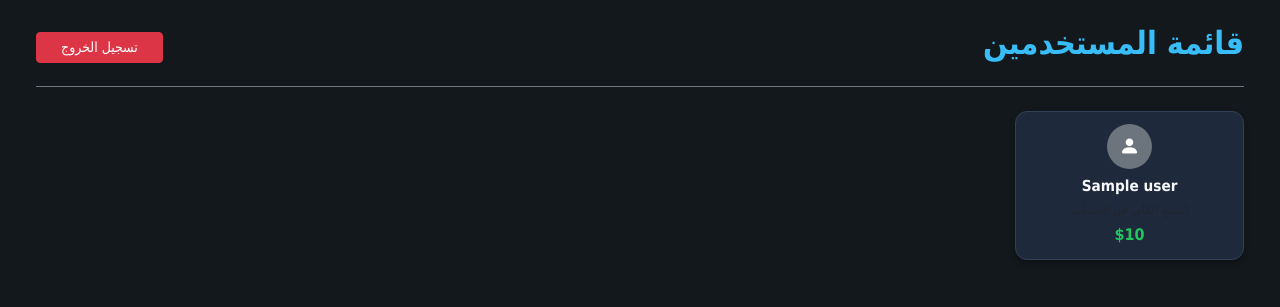
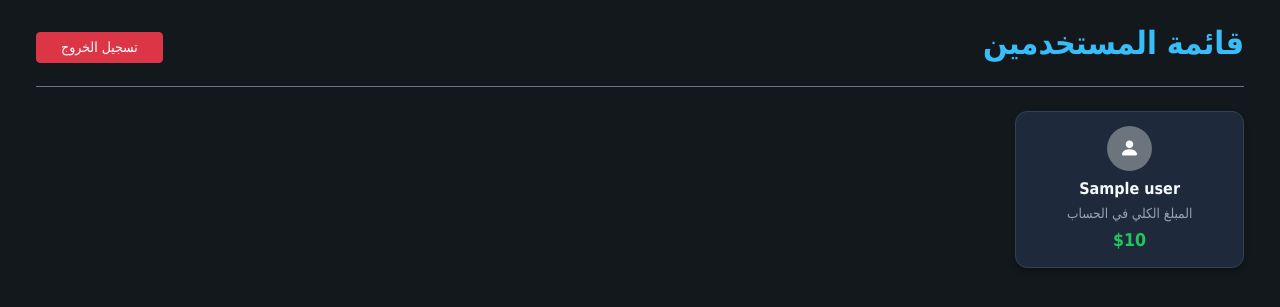
Before and after one commit to qazwsxedcmmm420-alt/fast-project, a Flask app: template templates/admin_dashboard.html in a window 1280 px wide. Shown: the top 307 px of the page. Run offline with Flask 3, Linux system fonts and the light colour scheme; the template is opened without the code that fills it: most values are stand-ins (such as "Sample title", 1, 10 or a date in 2020).

Commit message:
Format balance numbers with commas and clarify account text

```diff
--- a/templates/admin_dashboard.html
+++ b/templates/admin_dashboard.html
@@ -30,9 +30,9 @@
             width: 20%;
         }
 
-        /* تقليل الأحجام لتصبح البطاقات والأيقونات أصغر وأرتب */
+        /* البطاقات والأيقونات */
         .user-card {
-            padding: 12px !important;
+            padding: 14px !important;
             border-radius: 12px !important;
             transition: transform 0.2s ease-in-out;
         }
@@ -41,24 +41,34 @@
             transform: translateY(-3px);
         }
 
+        /* توضيح العنوان والمبلغ */
+        .balance-label {
+            color: #94a3b8 !important; /* لون رمادي فاتح وواضح */
+            font-size: 0.85rem !important;
+            margin-top: 4px;
+            margin-bottom: 4px;
+            display: block;
+        }
+
+        .balance-amount {
+            font-size: 1.1rem;
+            font-weight: bold;
+            display: inline-block;
+            direction: ltr; /* لضبط اتجاه الإشارة الرقمية والعملة */
+        }
+
         .text-positive { color: #22c55e !important; }
         .text-negative { color: #ef4444 !important; }
 
         /* تجاوب البطاقات للشاشات المتوسطة والصغيرة */
         @media (max-width: 992px) {
-            .col-custom-5 {
-                width: 33.333%;
-            }
+            .col-custom-5 { width: 33.333%; }
         }
         @media (max-width: 768px) {
-            .col-custom-5 {
-                width: 50%;
-            }
+            .col-custom-5 { width: 50%; }
         }
         @media (max-width: 576px) {
-            .col-custom-5 {
-                width: 100%;
-            }
+            .col-custom-5 { width: 100%; }
         }
     </style>
 </head>
@@ -85,11 +95,15 @@
                             </div>
                         {% endif %}
 
-                        <h5 class="text-light fw-bold mb-1" style="font-size: 0.95rem;">{{ user.Name }}</h5>
-                        <p class="text-muted small mb-1" style="font-size: 0.8rem;">المبلغ الكلي في الحساب</p>
-                        <span class="fw-bold {% if user.Balance >= 0 %}text-positive{% else %}text-negative{% endif %}">
-                            ${{ user.Balance }}
-                        </span>
+                        <h5 class="text-light fw-bold mb-1" style="font-size: 1rem;">{{ user.Name }}</h5>
+
+                        <!-- النص التوضيحي للمبلغ -->
+                        <span class="balance-label">المبلغ الكلي في الحساب</span>
+
+                        <!-- المبلغ المالي بشكل واضح مع فواصل الألوف برقم صحيح وصريح -->
+                        <div class="balance-amount {% if user.Balance >= 0 %}text-positive{% else %}text-negative{% endif %}">
+                            ${{ "{:,.0f}".format(user.Balance) }}
+                        </div>
                     </div>
                 </a>
             </div>
```
